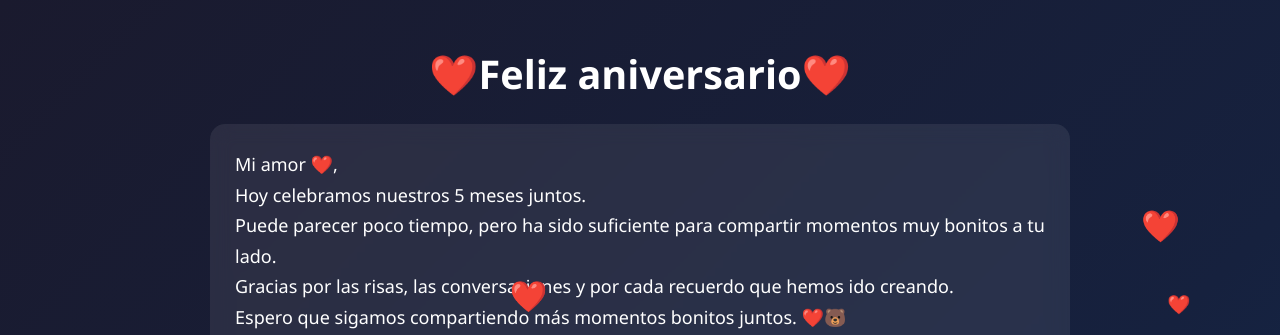
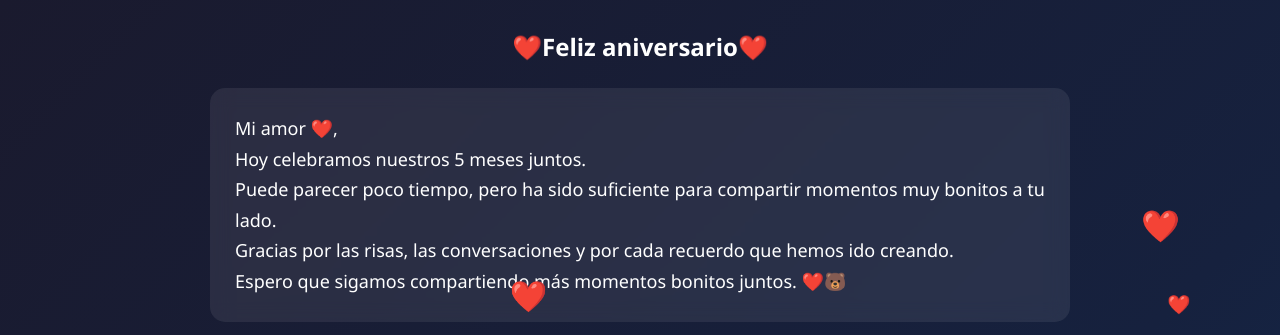
Before and after one commit to carlosveliz07/aniver5, a plain HTML site: page index.html in a window 1280 px wide. Shown: the top 335 px of the page. Drawn offline with Linux system fonts and the light colour scheme.

Commit message:
Update index.html

```diff
--- a/index.html
+++ b/index.html
@@ -264,7 +264,7 @@
 
     <div class="container">
 
-        <h1>❤️Feliz aniversario❤️</h1>
+        <h2>❤️Feliz aniversario❤️</h2>
 
         <div class="mensaje">
 
```
